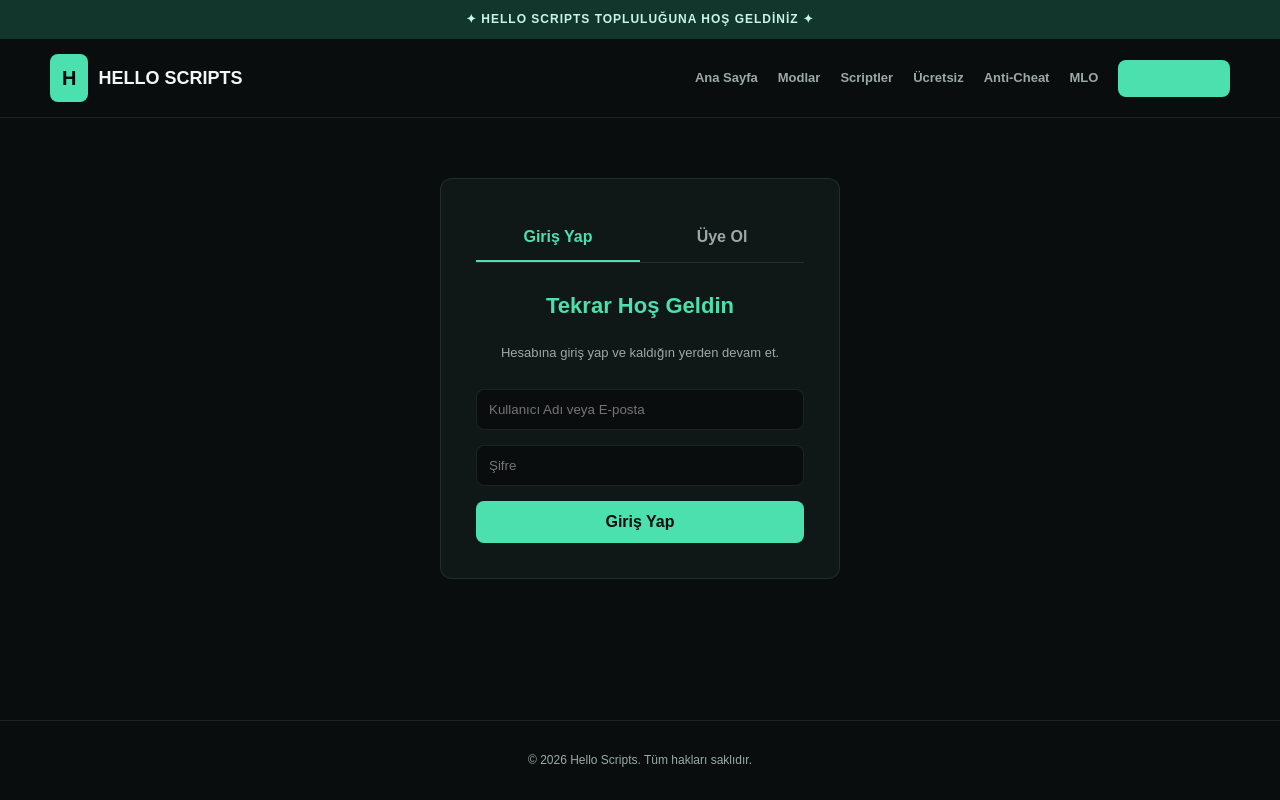
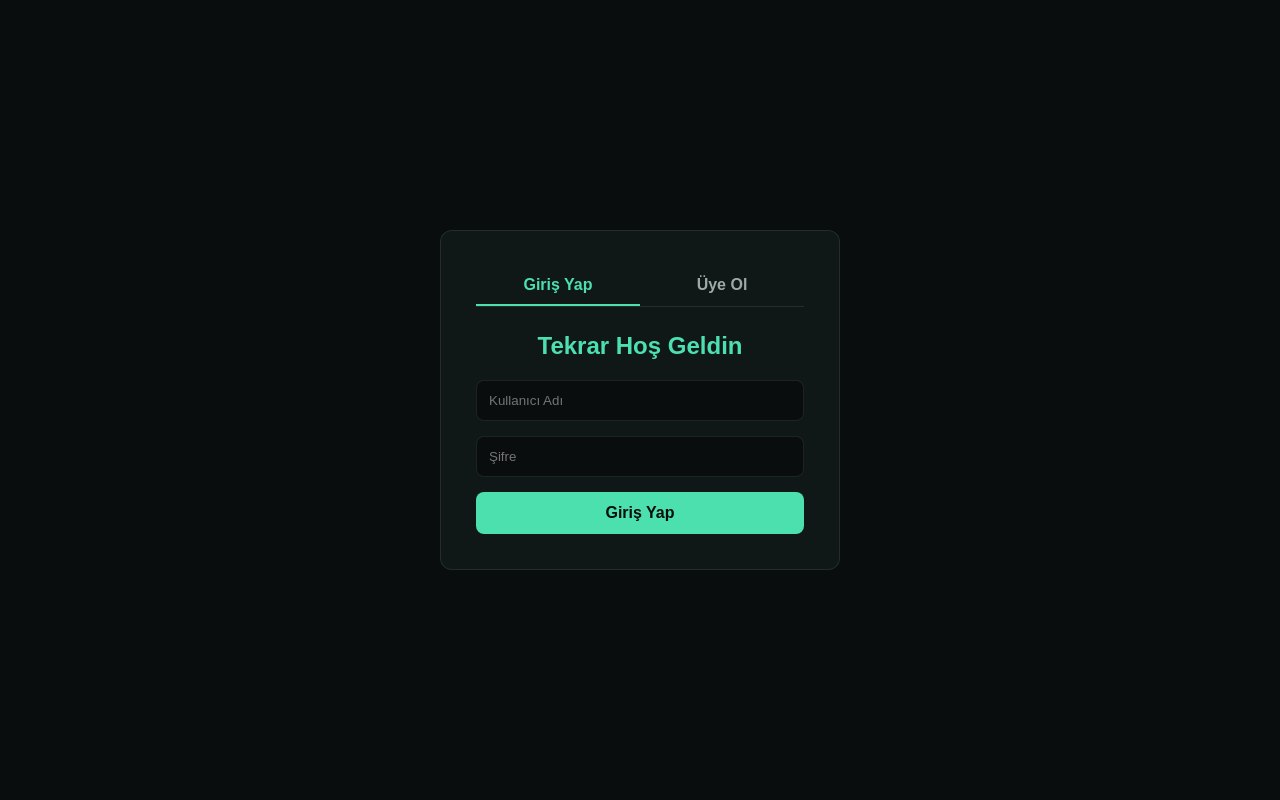
Before and after one commit to Helloscriptss/helloscripts.github.ioo, a plain HTML site: page giris.html in a window 1280 px wide. Both pictures are taken after a click on the element "Giriş Yap". Drawn offline with Linux system fonts and the light colour scheme.

Commit message:
Update giris.html

```diff
--- a/giris.html
+++ b/giris.html
@@ -7,103 +7,58 @@
   <style>
     :root { color-scheme: dark; --bg:#090d0d; --surface:#101717; --text:#f2f6f4; --muted:#9baaa6; --line:rgba(224,255,246,.09); --green:#4ce0ae; }
     * { box-sizing: border-box; }
-    html, body { margin: 0 !important; padding: 0 !important; background-color: #090d0d !important; color: #f2f6f4 !important; font-family: Arial, sans-serif; line-height: 1.6; display: flex; flex-direction: column; min-height: 100vh; }
-    a { text-decoration: none; color: inherit; }
-    .container { width: min(1180px, calc(100% - 40px)); margin-inline: auto; }
-    .announcement { padding: 10px; background: #12352c !important; color: #c7f6e4 !important; text-align: center; font-size: 12px; font-weight: bold; letter-spacing: 1px; }
-    header { position: sticky; top: 0; z-index: 20; background: #090d0d !important; border-bottom: 1px solid var(--line); padding: 15px 0; }
-    .nav { display: flex; align-items: center; justify-content: space-between; }
-    .brand { display: flex; align-items: center; gap: 10px; font-weight: bold; font-size: 18px; color: #f2f6f4 !important; }
-    .brand-icon { background: var(--green) !important; color: #090d0d !important; padding: 8px 12px; border-radius: 8px; font-size: 20px; }
-    .links { display: flex; gap: 20px; align-items: center; }
-    .links a { color: var(--muted) !important; font-size: 13px; font-weight: bold; transition: .2s; }
-    .links a:hover, .links a.active { color: var(--green) !important; }
-    .btn-giris { background: var(--green) !important; color: #090d0d !important; padding: 8px 15px; border-radius: 8px; }
-
-    /* FORM TASARIMI */
-    .auth-container { max-width: 400px; margin: 60px auto; background: var(--surface); padding: 35px; border-radius: 12px; border: 1px solid var(--line); }
+    html, body { margin: 0; padding: 0; background-color: var(--bg); color: var(--text); font-family: Arial, sans-serif; display: flex; align-items: center; justify-content: center; min-height: 100vh; }
+    .auth-container { max-width: 400px; width: 100%; background: var(--surface); padding: 35px; border-radius: 12px; border: 1px solid var(--line); }
     .auth-tabs { display: flex; margin-bottom: 25px; border-bottom: 1px solid var(--line); }
     .auth-tab { flex: 1; text-align: center; padding: 10px; font-weight: bold; color: var(--muted); cursor: pointer; border-bottom: 2px solid transparent; transition: .2s; }
     .auth-tab.active { color: var(--green); border-bottom-color: var(--green); }
     .auth-form { display: none; }
     .auth-form.active { display: block; }
-    .auth-form h2 { color: var(--green); margin-top: 0; margin-bottom: 20px; text-align: center; font-size: 22px; }
+    .auth-form h2 { color: var(--green); margin-top: 0; text-align: center; }
     .auth-form input { width: 100%; padding: 12px; margin-bottom: 15px; border-radius: 8px; border: 1px solid var(--line); background: var(--bg); color: white; outline: none; }
-    .auth-form input:focus { border-color: var(--green); }
-    .auth-form button { width: 100%; padding: 12px; border: none; border-radius: 8px; background: var(--green); color: #090d0d; font-weight: bold; font-size: 16px; cursor: pointer; transition: .2s; }
+    .auth-form button { width: 100%; padding: 12px; border: none; border-radius: 8px; background: var(--green); color: #090d0d; font-weight: bold; font-size: 16px; cursor: pointer; }
     .auth-form button:hover { filter: brightness(1.1); }
-    .auth-desc { color: var(--muted); font-size: 13px; text-align: center; margin-bottom: 25px; }
-
-    footer { text-align: center; padding: 30px; border-top: 1px solid var(--line); color: var(--muted) !important; font-size: 12px; background: #090d0d !important; margin-top: auto; }
   </style>
 </head>
 <body>
-  <div class="announcement">✦ HELLO SCRIPTS TOPLULUĞUNA HOŞ GELDİNİZ ✦</div>
-  <header>
-    <div class="container nav">
-      <div class="brand"><span class="brand-icon">H</span> HELLO SCRIPTS</div>
-      <div class="links">
-        <a href="index.html">Ana Sayfa</a>
-        <a href="mods.html">Modlar</a>
-        <a href="scripts.html">Scriptler</a>
-        <a href="free.html">Ücretsiz</a>
-        <a href="anticheat.html">Anti-Cheat</a>
-        <a href="mlo.html">MLO</a>
-        <a href="giris.html" class="btn-giris active">Giriş / Üye Ol</a>
-      </div>
-    </div>
-  </header>
-
-  <main class="container">
   <div class="auth-container">
     <div class="auth-tabs">
       <div class="auth-tab active" onclick="showTab('login')">Giriş Yap</div>
       <div class="auth-tab" onclick="showTab('register')">Üye Ol</div>
     </div>
 
-      <!-- GİRİŞ YAP FORMU -->
     <div id="login" class="auth-form active">
       <h2>Tekrar Hoş Geldin</h2>
-        <p class="auth-desc">Hesabına giriş yap ve kaldığın yerden devam et.</p>
-        <form action="#" method="POST">
-          <input type="text" placeholder="Kullanıcı Adı veya E-posta" required>
+      <form>
+        <input type="text" placeholder="Kullanıcı Adı" required>
         <input type="password" placeholder="Şifre" required>
-          <button type="button">Giriş Yap</button>
+        <button type="button" onclick="loginUser()">Giriş Yap</button>
       </form>
     </div>
 
-      <!-- ÜYE OL FORMU -->
     <div id="register" class="auth-form">
       <h2>Aramıza Katıl</h2>
-        <p class="auth-desc">Yeni bir hesap oluştur ve topluluğun bir parçası ol.</p>
-        <form action="#" method="POST">
+      <form>
         <input type="text" placeholder="Kullanıcı Adı" required>
-          <input type="email" placeholder="E-posta Adresi" required>
+        <input type="email" placeholder="E-posta" required>
         <input type="password" placeholder="Şifre" required>
-          <button type="button">Kayıt Ol</button>
+        <button type="button" onclick="loginUser()">Kayıt Ol</button>
       </form>
     </div>
   </div>
-  </main>
 
-  <footer>© 2026 Hello Scripts. Tüm hakları saklıdır.</footer>
-
-  <!-- SEKMELER ARASI GEÇİŞ İÇİN JAVASCRIPT -->
   <script>
     function showTab(tabId) {
-      // Tüm formları ve sekmeleri gizle
-      document.querySelectorAll('.auth-form').forEach(form => form.classList.remove('active'));
-      document.querySelectorAll('.auth-tab').forEach(tab => tab.classList.remove('active'));
+      document.querySelectorAll('.auth-form').forEach(f => f.classList.remove('active'));
+      document.querySelectorAll('.auth-tab').forEach(t => t.classList.remove('active'));
+      document.getElementById(tabId).classList.add('active');
+      if(tabId === 'login') document.querySelectorAll('.auth-tab')[0].classList.add('active');
+      else document.querySelectorAll('.auth-tab')[1].classList.add('active');
+    }
 
-      // Seçili olanı göster
-      document.getElementById(tabId).classList.add('active');
-
-      // Tıklanan sekmeyi aktif yap
-      if(tabId === 'login') {
-        document.querySelectorAll('.auth-tab')[0].classList.add('active');
-      } else {
-        document.querySelectorAll('.auth-tab')[1].classList.add('active');
-      }
+    function loginUser() {
+      localStorage.setItem('isLoggedIn', 'true');
+      window.location.href = 'index.html';
     }
   </script>
 </body>
```
Lines whose indentation alone changed are shown as unchanged.
